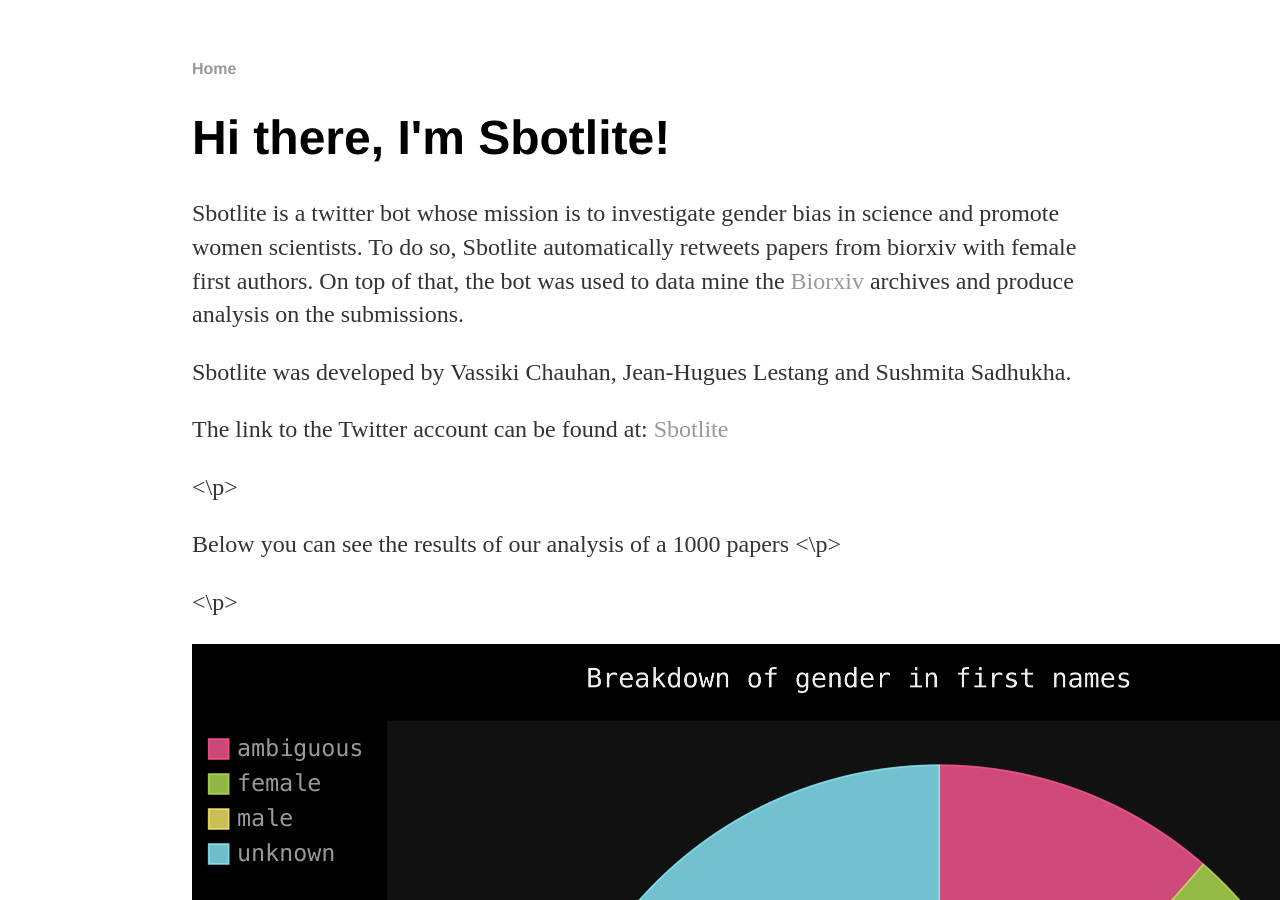
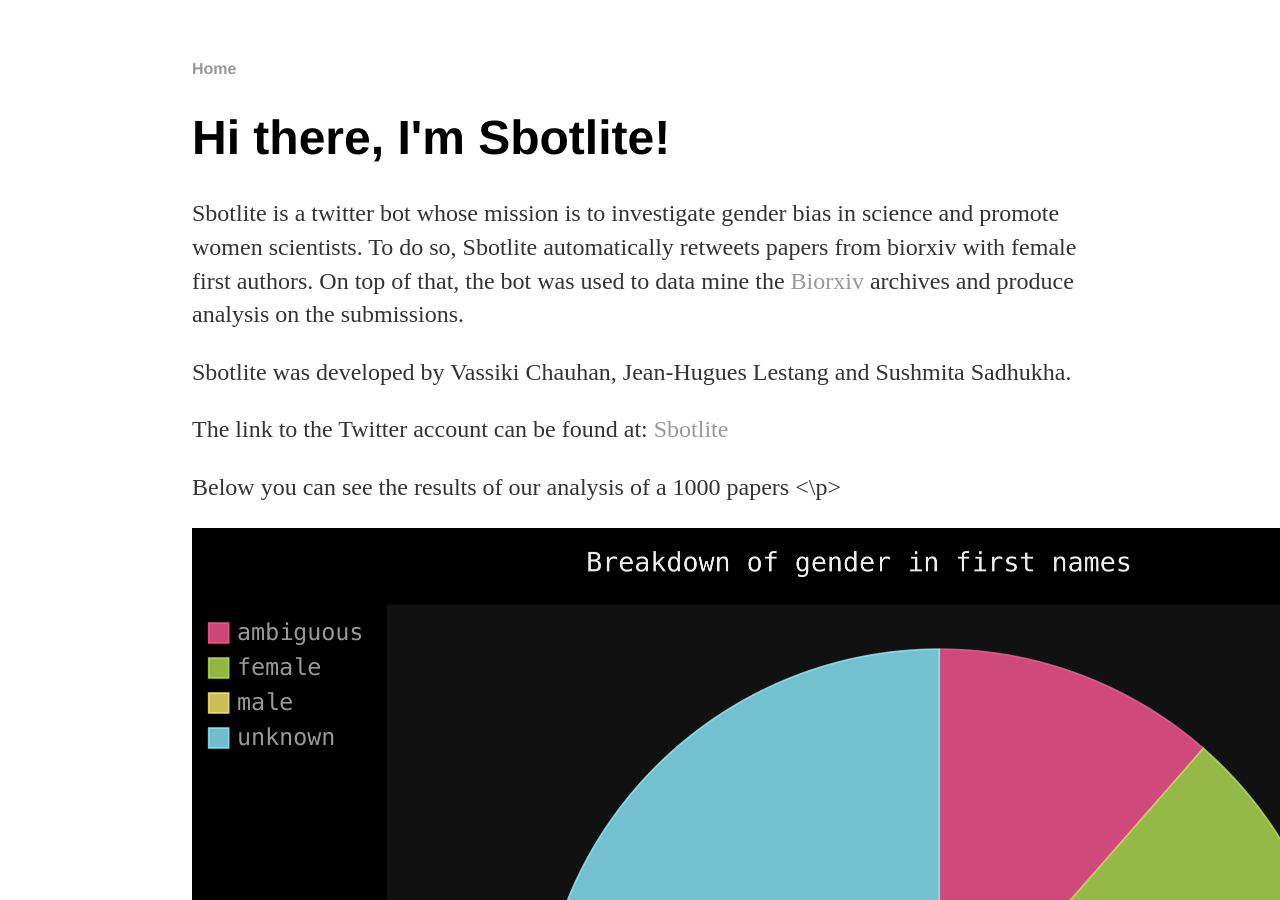
Before and after one commit to sbotlite/sbotlite.github.io, a Jekyll site: the page built from index.html, in a window 1280 px wide and 900 px high. Built offline with Jekyll 4.4.1, drawn with Linux system fonts in a browser that asks for light colours.

Commit message:
Update index.html

```diff
--- a/index.html
+++ b/index.html
@@ -11,9 +11,9 @@ title: Sbotlite, shining the light on women in science
 
 	<p>Sbotlite was developed by Vassiki Chauhan, Jean-Hugues Lestang and Sushmita Sadhukha.</p>
 	<p>The link to the Twitter account can be found at: <a href="https://twitter.com/sbotlite">Sbotlite</a></p>
-	<p><\p>
+	<p></p>
 	<p>Below you can see the results of our analysis of a 1000 papers <\p>
-	<p><\p>
+	<p></p>
 	<p><img src="label_count.png" alt="label count" width="1334" height="1000"></p>
 	<p>Figure 1: Here we can see the number of articles that were tagged
 		as either Male, Female, Ambiguous or Unknown. Unknown names
@@ -23,18 +23,18 @@ title: Sbotlite, shining the light on women in science
 		We also used a Pearson Chi Square test (Chi-square(3) = 165.93, p < 0.001)
 		to determine that we would be highly unlikely to find this result purely
 		by chance, in other words, if all categories were equally represented.</p>
-	<p><\p>
+	<p></p>
 	<p><img src="count_subject.png" alt="count subjects" width="1334" height="1000"></p>
 	<p>Figure 2: This figure shows us how many articles were tweeted for each of bioarxiv
 		subject categories across 1000 articles. It is important to note that
 		not all articles we analyzed had subject labels!</p>
-	<p><\p>
+	<p></p>
 	<p><img src="date_label.png" alt="date label" width="1334" height="1000"></p>
 	<p>Figure 3: In this figure we visualize the number of articles with Male,
 		Female, Ambiguous and Unknown first authors as a function
 		of time. Each tick on the x-axis is a new day, and a new
 		opportunity for equal representation!</p>
-	<p><\p>
+	<p></p>
 	<p><img src="label_subject.png" alt="label subjects" width="1334" height="1000"></p>
 	<p>Figure 4: The final figure shows the number of articles published by
 		first authors, broken down by gender and subject. Our statistical
@@ -43,6 +43,6 @@ title: Sbotlite, shining the light on women in science
 		gender and subject was not significant (Chi-square(67) = 86, p = 0.06),
 		suggesting that male names dominate across all subjects. However, with tools
 		like Sbotlite, it shouldn't be too hard to make this trend significant!</p>
-	<p><\p>
+	<p></p>
 </div><!-- /.blurb -->
 </html>
```
